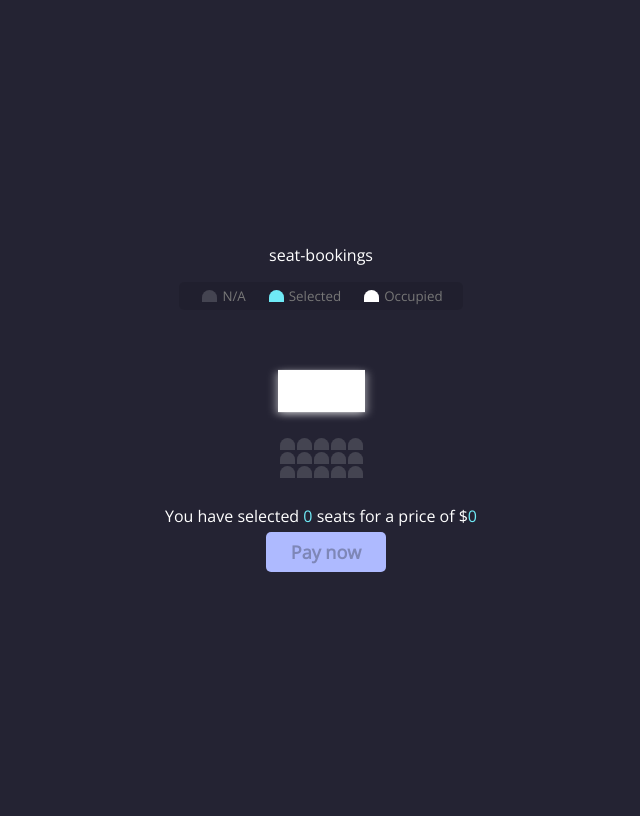
After one commit to Tulsipbhandarkar/movie-booking, a PHP site: page /seats_page.php?theat=1 in a window 1280 px wide. The commit adds this page. Shown: the whole page, without its empty margins (319-959 px from the left). Run offline with PHP 8.4, Linux system fonts and the light colour scheme; data that the repository does not hold is empty.

Commit message:
added seats to separate page and set session for poster click

```diff
--- a/dup.js
+++ b/dup.js
@@ -34,7 +34,6 @@ $(document).ready(function(){
   var selected_seats = new Array();
   s_counter=0;
    $seat.delegate('.seat','click',function() {
-
     if (!$(this).hasClass('occupied') && !$(this).hasClass('seat selected') ){
       $(this).removeClass('seat');
       $(this).addClass('seat selected');
--- a/dup.php
+++ b/dup.php
@@ -113,12 +113,14 @@ if($result = mysqli_query($link, $theat)){
     <td class="seat" style="text-align: center"><a href="#">  15</a></td>
   </tr> -->
 </table>
-    </div>
+</div>
 
 
     <p class="text">
       You have selected <span id="count">0</span> seats for a price of $<span id="total">0</span>
     </p>
+
+    <input type="button" value='SUBMIT'>
 
     <!-- <div class="container">
 
@@ -292,7 +294,7 @@ $.ajax({
           "mtime":mtime,
           "movieid":movieidEn},
   success: function(data){
-    console.log("Suceess ");
+    console.log("Sucecess ");
     // $("#showing-seats").html("");
     // $("#showing-seats").append(data);
     $('.screen').css('display','block')
--- a/movie-page.js
+++ b/movie-page.js
@@ -1,43 +1,64 @@
+
 const container = document.querySelector(".container");
-const seats = document.querySelectorAll(".row .seat:not(.occupied)");
+const seats = document.querySelectorAll(".seat:not(.occupied)");
 const count = document.getElementById("count");
 const total = document.getElementById("total");
-const movieSelect = document.getElementById("movie");
 
-// let ticketPrice = parseInt(movieSelect.value);
-let ticketPrice = 10;
+var $seat = $('#s_table');
 
-function updateSelectedCount() {
-  const selectedSeats = document.querySelectorAll(".row .selected");
-  const selectedSeatsCount = selectedSeats.length;
-  count.innerHTML = selectedSeatsCount;
-  total.innerHTML = selectedSeatsCount * ticketPrice;
-}
+console.log($seat);
+const movieSelect =0;
+var ticketPrice = 0;
 
-$(document).ready(function(){
 
-  $('movieSelect').change(function() {
-    console.log(pasreInt(this.value));
-    updateSelectedCount();
-  });
+// $(document).ready(function(){
+  // $('.seat').click(function() {
 
-  $('.seat').click(function() {
-
+  var selected_seats = new Array();
+  s_counter=0;
+   $seat.delegate('.seat','click',function() {
     if (!$(this).hasClass('occupied') && !$(this).hasClass('seat selected') ){
-      console.log("ROW RUNNING");
       $(this).removeClass('seat');
       $(this).addClass('seat selected');
-      updateSelectedCount();
+      ss=$(this).text();
+      selected_seats.push(ss);
+      seat_price=$(this).parent().attr("class");
+
+      s_counter+=1;
+
+      ticketPrice+=parseInt(seat_price);
+      console.log("Seat selected " +ss +" Price:"+seat_price + "Total:" +ticketPrice);
+      count.innerHTML = s_counter;
+      total.innerHTML = ticketPrice;
+      // updateSelectedCount();
     }
     else if($(this).hasClass('seat selected')){
       $(this).removeClass('seat selected');
       $(this).addClass('seat');
-      updateSelectedCount();
+      ss=$(this).text();
+      selected_seats.splice(ss,1);
+      seat_price=$(this).parent().attr("class");
+
+      s_counter-=1;
+
+      ticketPrice-=parseInt(seat_price);
+      console.log("Seat deselected " +ss+" Price:"+seat_price + "Total:" +ticketPrice);
+      count.innerHTML = s_counter;
+      total.innerHTML = ticketPrice;
+      // updateSelectedCount();
     }
 
+    if(count.innerHTML>0){
+   $('#submit-book').prop('disabled',false);
+    }
+    else{
+   $('#submit-book').prop('disabled',true);
+    }
 });
 
-})
+
+
+
 
 // movieSelect.addEventListener("change", (e) => {
 //   ticketPrice = parseInt(e.target.value);
--- a/movie.css
+++ b/movie.css
@@ -21,7 +21,7 @@ body {
   margin: 20px 0px;
 }
 
-.movie-container select {
+.movie-container select, #submit-button, #submit-book{
   background-color: #fff;
   border: 0px;
   border-radius: 5px;
@@ -32,6 +32,27 @@ body {
   -webkit-appearance: none;
   appearance: none;
 }
+
+#submit-button,#submit-book{
+  height: 40px;
+  width: 120px;
+  font-size: 18px;
+  background-color: #aebaff;
+  font-weight: 600;
+  position: relative;
+}
+
+#submit-button:hover:enabled,
+#submit-book:hover:enabled {
+  background-color: #eb0b0b;
+  font-weight: 600;
+  color: rgb(192, 175, 255);
+  transform: scaleX(1.05);
+  transition:  color 2s ;
+  transition: background-color 1s ;
+
+}
+
 .theatre .moviedate {
   background-color: #fff;
   border: 0px;
@@ -126,3 +147,8 @@ p.text {
 p.text span {
   color: #6feaf6;
 }
+.seat a{
+  display:none;
+  text-decoration: none;
+  border: none;
+}
--- /dev/null
+++ b/seats_page.php
@@ -0,0 +1,93 @@
+<?php
+include 'connection.php';
+echo "seat-bookings";
+$thet = $_GET['theat'];
+$mdate = $_GET['mdate'];
+$mtime = $_GET['mtime'];
+$movieid = $_GET['mid'];
+
+$mtime .= ":00";
+?>
+<!DOCTYPE html>
+<html lang="en">
+<head>
+    <meta charset="UTF-8">
+    <meta http-equiv="X-UA-Compatible" content="IE=edge">
+    <meta name="viewport" content="width=device-width, initial-scale=1.0">
+    <title>Document</title>
+    <link rel="stylesheet" href="movie.css">
+    <script type="text/javascript" src="https://ajax.googleapis.com/ajax/libs/jquery/3.5.1/jquery.min.js"></script>
+
+
+</head>
+<body>
+
+
+
+<ul class="showcase">
+      <li>
+        <div class="seat"></div>
+        <small>N/A</small>
+      </li>
+      <li>
+        <div class="seat selected"></div>
+        <small>Selected</small>
+      </li>
+      <li>
+        <div class="seat occupied"></div>
+        <small>Occupied</small>
+      </li>
+    </ul>
+    <div class="movie-container" id="showing-seats">
+      <div class="screen" style="width: 100%; height: 60px;"></div>
+      <table id="s_table">
+<?php
+$sql= "SELECT * FROM shows NATURAL JOIN seats WHERE shows.mid=$movieid AND shows.cid=$thet AND shows.sdate='$mdate' AND shows.stimings='$mtime';";
+
+$cnt=0;
+$occ_seats= array();
+$seat_name="";
+if($result = mysqli_query($link,$sql));
+    {
+
+     if(mysqli_num_rows($result) > 0){
+
+while($row = mysqli_fetch_array($result))
+  {
+      array_push($occ_seats, $row['sno']);
+    $cnt+=1;
+  }
+}
+}
+//    echo "<table id='s_table'>";
+  for($i=1;$i<=3;$i++)
+  {
+    $seat_price=150 + 50*$i;
+      echo "<tr class='" .$seat_price ."'>";
+    for($j=1;$j<=5;$j++)
+    {           $calc=($i-1)*5+$j ;
+        if(in_array($calc , $occ_seats)){
+            $seat_name="seat occupied";
+        }
+        else{
+            $seat_name="seat";
+        }
+
+        echo "<td class='" .$seat_name ."'style='text-align: center'><a href='#'>" . $calc ."</a></td> ";
+    }
+    echo "</tr>";
+  }
+//    echo "</table>";
+
+?></table>
+</div>
+    <p class="text">
+      You have selected <span id="count">0</span> seats for a price of $<span
+        id="total"
+        >0</span>
+    </p>
+    <input type="button" id='submit-book' value='Pay now' disabled>
+
+    <script type="text/javascript" src= movie-page.js></script>
+</body>
+</html>
```
Also changed, not shown: getseats.php (+7 -6 lines), index.php (+5 -3 lines), movie-page.php (+61 -78 lines).
